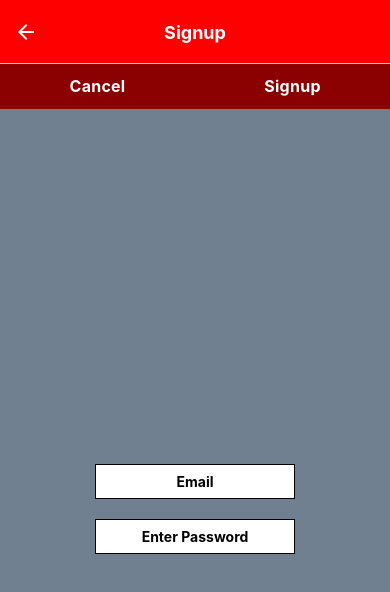
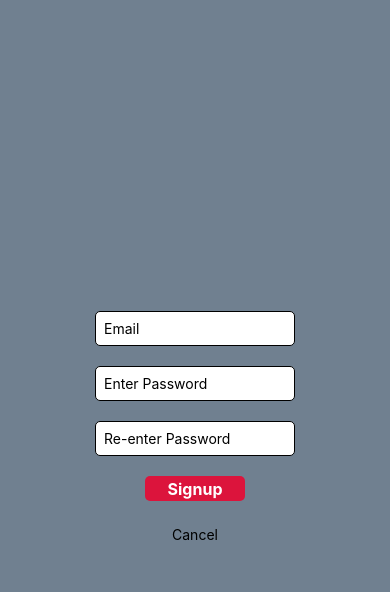
Before and after one commit to ezhuo56/EECS581-Tracker-Project, a React Native app: screen /signupPage in a window 390 px wide. Shown: the top 592 px of the page. Built offline with nearby package versions, Linux system fonts and the light colour scheme.

Commit message:
Updated Signup & added nav to Login

```diff
--- a/App.js
+++ b/App.js
@@ -55,12 +55,7 @@ export default function App(){
                 name = "signupPage"
                 component = {Signup}
                 options = {{
-                  title: 'Signup',
-                  headerTitleAlign: 'center',
-                  headerStyle: { backgroundColor: 'red', },
-                  headerTintColor: '#fff',
-                  headerTitleStyle: { fontWeight: 'bold' },
-                  headerBackVisible: false,
+                  headerShown: false,
                   }}
               />
               <Stack.Screen
--- a/screens/settings.js
+++ b/screens/settings.js
@@ -21,25 +21,35 @@ function Settings({navigation}){
     //Retrieves the current app color scheme and a function to set it for the rest of the app
     const [colorScheme, setColorScheme] = useContext(ColorSchemeContext);
 
+    function navU(){
+        navigation.navigate('userPage', {styles: styles});
+    }
+
+    function navL(){
+        navigation.navigate('loginPage');
+    }
+
+    //Function to change the color scheme of the whole app
+    function changeColorScheme() {
+        if(colorScheme.darkMode) {
+            setColorScheme(lightColorScheme);
+        }
+        else {
+            setColorScheme(darkColorScheme);
+        }
+    }
+
     //CSS style sheet for the page to make it look red with bold fonts
     const styles = StyleSheet.create({
         parent: {
             height: '100%',
             width: '100%',
-            flex: 1,
-            alignItems: 'center',
-            justifyContent: 'center',
             backgroundColor: colorScheme.backgroundColor,
         },
         center: {
             flex: 1,
             alignItems: 'center',
             color: colorScheme.textColor,
-        },
-        butCont: {
-            flex: 1,
-            flexDirection: 'row',
-            alignItems: 'flex-start',
         },
         button: {
             width: '100%',
@@ -59,8 +69,6 @@ function Settings({navigation}){
             color: 'white',
         },
         screenButton: {
-            marginBottom: '100%',
-            width: '60%',
             height: '5%',
             backgroundColor: 'black',
             alignItems: 'center',
@@ -76,22 +84,9 @@ function Settings({navigation}){
         }
     })
 
-    function navU(){
-        navigation.navigate('userPage', {styles: styles});
-    }
-    //Function to change the color scheme of the whole app
-    function changeColorScheme() {
-        if(colorScheme.darkMode) {
-            setColorScheme(lightColorScheme);
-        }
-        else {
-            setColorScheme(darkColorScheme);
-        }
-    }
     //create buttons that would allow the user to interact with to access their user page
     return(
         <View style = {styles.parent}>
-            <View style = {{ width: '100%', height: 25, backgroundColor: 'crimson'}}></View>
             <View style = {{ width: '100%', height: 100, backgroundColor: 'crimson', alignItems: 'center', justifyContent: 'flex-end',}}>
                 <Text style = { styles.title }>Settings</Text>
             </View>
@@ -100,6 +95,9 @@ function Settings({navigation}){
                     <Text style={styles.text}> User </Text>
                 </Pressable>
             </View>
+            <Pressable style = { styles.button } onPress={navL}>
+                <Text style={styles.text}> Signout </Text>
+            </Pressable>
             <View style = {styles.screenButton}>
                 <Button title="Switch Color Schemes" color = 'white' onPress={() => {
                     changeColorScheme();
--- a/screens/signup.js
+++ b/screens/signup.js
@@ -22,16 +22,9 @@ function Signup({navigation}){
     //Retrieves the current app color scheme
     const [colorScheme, setColorScheme] = useContext(ColorSchemeContext);
     const [loginInfo, setLogins] = useContext(LoginContext);
-
-    //const[firstname, creatFirstname] = useState('')
-    //const[lastname, creatLastname] = useState('')
-    //const[newUsername, createnewUsername] = useState('')
-
     const[ email, setEmail ] = useState('');
     const[ password, setPassword ] = useState('');
-
-    //const[newPassword, createnewPass] = useState('')
-    //const[newPassword1, createnewPass2] = useState('')
+    const[ password2, setPassword2 ] = useState('');
 
     function handleSignUp(){
         createUserWithEmailAndPassword( auth, email, password )
@@ -43,32 +36,16 @@ function Signup({navigation}){
         });
     }
 
-    function navC(){
-        navigation.navigate('loginPage');
+    function checkUser(){
+        if( password == password2 ){
+            handleSignUp();
+            navL();
+        } else {
+
+        }
     }
 
     function navL(){
-        /*if(newPassword != newPassword1) {
-            alert("Passwords must match");
-            return;
-        }
-        else {
-            loginInfo.forEach(login => {
-                if(login.username == newUsername) {
-                    alert("Username already exists");
-                }
-                return;
-            })
-            let newLogin = {
-                'username': newUsername,
-                'password': newPassword,
-                'firstname': firstname,
-                'lastname': lastname,
-            }
-            setLogins(loginInfo.concat(newLogin));
-            navigation.navigate('loginPage');
-        }*/
-        handleSignUp();
         navigation.navigate('loginPage');
     }
 
@@ -77,35 +54,21 @@ function Signup({navigation}){
         parent: {
             height: '100%',
             width: '100%',
+            alignItems: 'center',
             backgroundColor: colorScheme.backgroundColor,
         },
         center: {
             flex: 1,
+            justifyContent: 'center',
             alignItems: 'center'
-        },
-        butCont: {
-            flex: 1,
-            flexDirection: 'row',
-            alignItems: 'flex-start',
-        },
-        button: {
-            width: '50%',
-            alignItems: 'center',
-            justifyContent: 'center',
-            paddingVertical: 12,
-            paddingHorizontal: 32,
-            borderRadius: 0,
-            elevation: 3,
-            backgroundColor: 'darkred',
         },
         input: {
             borderWidth: 1,
+            borderRadius: 5,
             backgroundColor: 'white',
             padding: 8,
             margin: 10,
             width: 200,
-            textAlign: 'center',
-            fontWeight: 'bold',
         },
         text: {
             fontSize: 16,
@@ -117,18 +80,28 @@ function Signup({navigation}){
         screenText: {
             fontWeight: 'bold',
             color: colorScheme.textColor
+        },
+        signupBut: {
+            backgroundColor: 'crimson',
+            borderRadius: 5,
+            width: 100,
+            height: 25,
+            alignItems: 'center',
+            justifyContent: 'center',
+            marginTop: 10,
+        },
+        signupT: {
+            color: 'white',
+            fontSize: 16,
+            fontWeight: 'bold',
+        },
+        cancel: {
+            marginTop: 25,
+
         }
     })
     return(
         <View style = {styles.parent}>
-            <View style = {styles.butCont}>
-                <Pressable style={styles.button} onPress={navC}>
-                    <Text style={styles.text}> Cancel </Text>
-                </Pressable>
-                <Pressable style={styles.button} onPress={ navL }>
-                    <Text style={styles.text}> Signup </Text>
-                </Pressable>
-            </View>
             <View style = {styles.center}>
                  <TextInput
                  style = {styles.input}
@@ -143,6 +116,19 @@ function Signup({navigation}){
                  secureTextEntry={true}
                  onChangeText={(val)=> setPassword(val)}
                  />
+                 <TextInput
+                 style = {styles.input}
+                 placeholder = 'Re-enter Password'
+                 placeholderTextColor = {styles.input.placeholderTextColor}
+                 secureTextEntry={true}
+                 onChangeText={(val)=> setPassword2(val)}
+                 />
+                <Pressable style = { styles.signupBut } onPress = { checkUser }>
+                    <Text style = { styles.signupT } > Signup </Text>
+                </Pressable>
+                <Pressable style = { styles.cancel } onPress = { navL }>
+                    <Text> Cancel </Text>
+                </Pressable>
             </View>
         </View>
 
```
